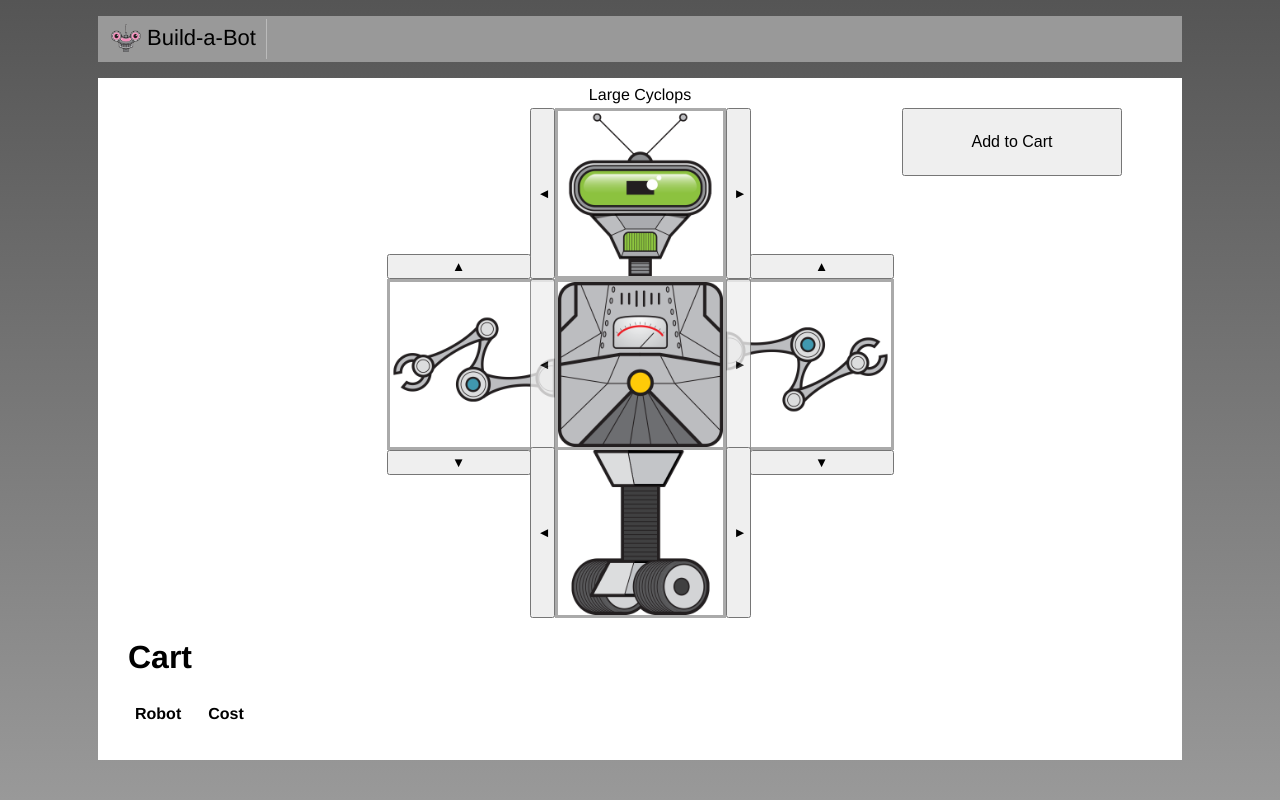
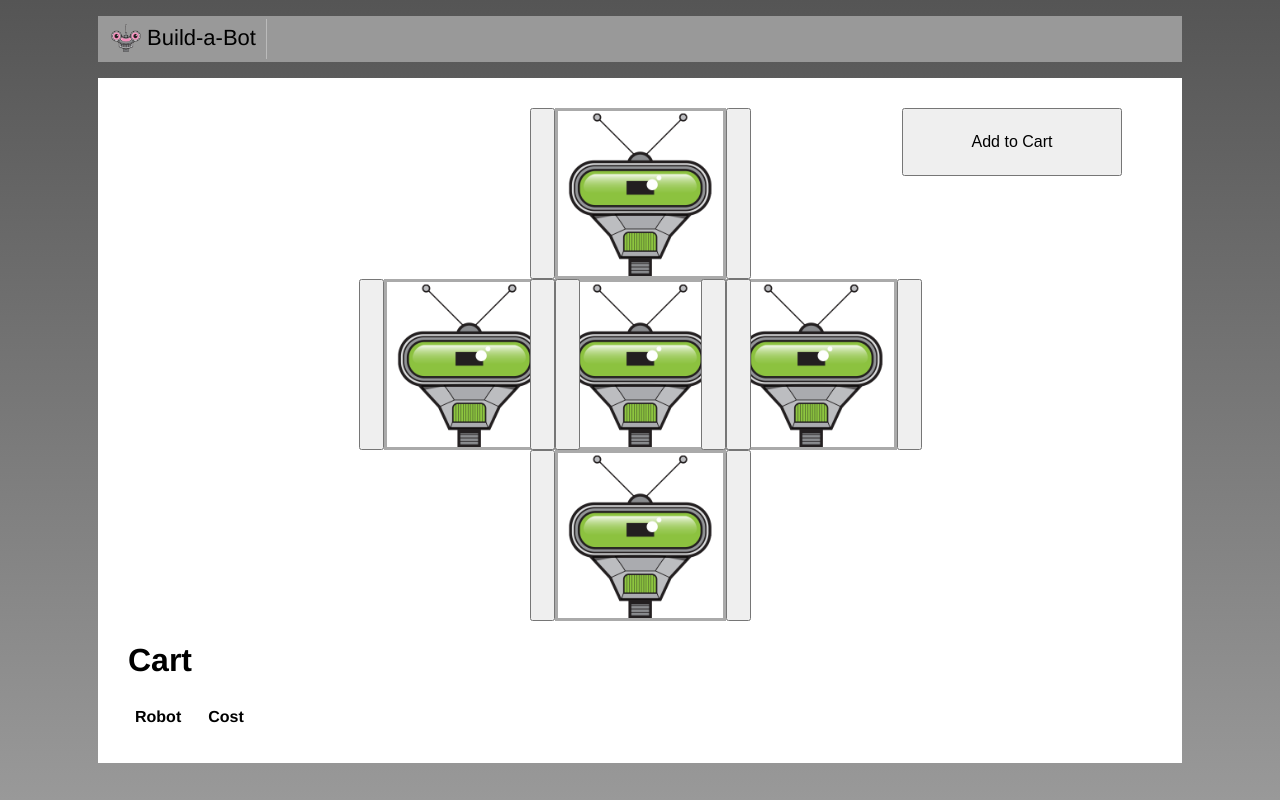
Before and after one commit to WilliamRichards2017/build-a-bot, a Vue app: page / in a window 1280 px wide. Built offline with nearby package versions, Linux system fonts and the light colour scheme.

Commit message:
refactoring to use partSelector components

```diff
--- /dev/null
+++ b/src/build-bot/PartSelector.vue
@@ -0,0 +1,158 @@
+<template>
+  <div class="part">
+    <img :src="selectedPart.src" title="arm"/>
+    <button @click="selectPreviousPart()" class="prev-selector"></button>
+    <button @click="selectNextPart()" class="next-selector"></button>
+    <span class="sale" v-show="selectedPart.onSale">Sale!</span>
+  </div>
+</template>
+
+<script>
+import availableParts from '../data/parts';
+
+const parts = availableParts.heads;
+
+function getPreviousValidIndex(index, length) {
+  const deprecatedIndex = index - 1;
+  return deprecatedIndex < 0 ? length - 1 : deprecatedIndex;
+}
+
+function getNextValidIndex(index, length) {
+  const incrementedIndex = index + 1;
+  return incrementedIndex > length - 1 ? 0 : incrementedIndex;
+}
+
+export default {
+  data() {
+    return { selectedPartIndex: 0 };
+  },
+  computed: {
+    selectedPart() {
+      return parts[this.selectedPartIndex];
+    },
+  },
+  methods: {
+    selectNextPart() {
+      this.selectedPartIndex = getNextValidIndex(
+        this.selectedPartIndex,
+        parts.length,
+      );
+    },
+    selectPreviousPart() {
+      this.selectedPartIndex = getPreviousValidIndex(
+        this.selectedPartIndex,
+        parts.length,
+      );
+    },
+
+  },
+};
+
+</script>
+
+<style scoped>
+.part {
+  position: relative;
+  width:165px;
+  height:165px;
+  border: 3px solid #aaa;
+}
+.sale {
+  position: absolute;
+  bottom: 5px;
+  right: 5px;
+  color: white;
+  background-color: red;
+  padding: 3px;
+}
+.part-title {
+  position: absolute;
+  width: 100%;
+  text-align: center;
+  font-size: 18px;
+  color: red;
+  padding-top: 5px;
+  top: -25px;
+}
+.part img {
+  width:165px;
+}
+.top {
+  border-bottom: none;
+}
+.left {
+  border-right: none;
+}
+.right {
+  border-left: none;
+}
+.bottom {
+  border-top: none;
+}
+.left img {
+  transform: rotate(-90deg);
+}
+.right img {
+  transform: rotate(90deg);
+}
+.prev-selector {
+  position: absolute;
+  z-index:1;
+  top: -3px;
+  left: -28px;
+  width: 25px;
+  height: 171px;
+}
+.next-selector {
+  position: absolute;
+  z-index:1;
+  top: -3px;
+  right: -28px;
+  width: 25px;
+  height: 171px;
+}
+.left .prev-selector:after,  .right .prev-selector:after{
+  content: '\25B2'
+}
+.left .next-selector:after, .right .next-selector:after {
+  content: '\25BC'
+}
+.top .prev-selector:after, .bottom .prev-selector:after, .center .prev-selector:after{
+  content: '\25C4'
+}
+.top .next-selector:after, .bottom .next-selector:after, .center .next-selector:after{
+  content: '\25BA'
+}
+.center .prev-selector, .center .next-selector {
+  opacity:0.8;
+}
+.left .prev-selector {
+  top: -28px;
+  left: -3px;
+  width: 144px;
+  height: 25px;
+}
+.left .next-selector {
+  top: auto;
+  bottom: -28px;
+  left: -3px;
+  width: 144px;
+  height: 25px;
+}
+.right .prev-selector {
+  top: -28px;
+  left: 24px;
+  width: 144px;
+  height: 25px;
+}
+.right .next-selector {
+  top: auto;
+  bottom: -28px;
+  left: 24px;
+  width: 144px;
+  height: 25px;
+}
+.highlight {
+  border: 1px solid red;
+}
+</style>
--- a/src/build-bot/RoboBuilder.vue
+++ b/src/build-bot/RoboBuilder.vue
@@ -2,39 +2,20 @@
   <div class="content">
     <button class="add-to-cart" @click="addToCart()">Add to Cart</button>
     <div class="top-row">
-      <div :class="[saleBorderClass, 'top', 'part']">
-        <div class="robot-name">
-          {{selectedRobot.head.title}}
-          <span v-if="selectedRobot.head.onSale" class="sale">Sale!</span>
-        </div>
-        <img :src="selectedRobot.head.src" title="head" alt=""/>
-        <button @click="selectPreviousHead()" class="prev-selector">&#9668;</button>
-        <button @click="selectNextHead()" class="next-selector">&#9658;</button>
-      </div>
+<!--        <div class="robot-name">-->
+<!--          {{selectedRobot.head.title}}-->
+<!--          <span v-if="selectedRobot.head.onSale" class="sale">Sale!</span>-->
+<!--        </div>-->
+      <PartSelector></PartSelector>
     </div>
     <div class="middle-row">
-      <div class="left part">
-        <img :src="selectedRobot.leftArm.src" title="left arm"/>
-        <button @click="selectPreviousLeftArm()" class="prev-selector">&#9650;</button>
-        <button @click="selectNextLeftArm()"  class="next-selector">&#9660;</button>
-      </div>
-      <div class="center part">
-        <img :src="selectedRobot.torso.src" title="torso"/>
-        <button @click="selectPreviousTorso()" class="prev-selector">&#9668;</button>
-        <button @click="selectNextTorso()" class="next-selector">&#9658;</button>
-      </div>
-      <div class="right part">
-        <img :src="selectedRobot.rightArm.src" title="right arm"/>
-        <button @click="selectPreviousRightArm()" class="prev-selector">&#9650;</button>
-        <button @click="selectNextRightArm()" class="next-selector">&#9660;</button>
-      </div>
+      <PartSelector></PartSelector>
+      <PartSelector></PartSelector>
+      <PartSelector></PartSelector>
+
     </div>
     <div class="bottom-row">
-      <div class="bottom part">
-        <img :src="selectedRobot.base.src" title="base"/>
-        <button @click="selectPreviousBase()" class="prev-selector">&#9668;</button>
-        <button @click="selectNextBase()" class="next-selector">&#9658;</button>
-      </div>
+      <PartSelector></PartSelector>
     </div>
     <div>
       <h1>Cart</h1>
@@ -59,41 +40,26 @@
 <script>
 import availableParts from '../data/parts';
 import createdHookMixin from './created-hook-mixin';
-
-function getPreviousValidIndex(index, length) {
-  const deprecatedIndex = index - 1;
-  return deprecatedIndex < 0 ? length - 1 : deprecatedIndex;
-}
-
-function getNextValidIndex(index, length) {
-  const incrementedIndex = index + 1;
-  return incrementedIndex > length - 1 ? 0 : incrementedIndex;
-}
+import PartSelector from './PartSelector.vue';
 
 export default {
   name: 'RobotBuilder',
+  components: { PartSelector },
   data() {
     return {
       availableParts,
       cart: [],
-      selectedHeadIndex: 0,
-      selectedTorsoIndex: 0,
-      selectedLeftArmIndex: 0,
-      selectedRightArmIndex: 0,
-      selectedBaseIndex: 0,
+      selectedRobot: {
+        head: {},
+        leftArm: {},
+        rightArm: {},
+        torso: {},
+        base: {},
+      },
     };
   },
   mixins: [createdHookMixin],
   computed: {
-    selectedRobot() {
-      return {
-        head: availableParts.heads[this.selectedHeadIndex],
-        leftArm: availableParts.arms[this.selectedLeftArmIndex],
-        rightArm: availableParts.arms[this.selectedRightArmIndex],
-        torso: availableParts.torsos[this.selectedTorsoIndex],
-        base: availableParts.bases[this.selectedBaseIndex],
-      };
-    },
     saleBorderClass() {
       return this.selectedRobot.head.onSale ? 'sale-border' : '';
     },
@@ -112,46 +78,6 @@ export default {
         + robot.torso.cost
         + robot.base.cost;
       this.cart.push({ ...robot, cost });
-    },
-    selectNextHead() {
-      this.selectedHeadIndex = getNextValidIndex(this.selectedHeadIndex,
-        availableParts.heads.length);
-    },
-    selectPreviousHead() {
-      this.selectedHeadIndex = getPreviousValidIndex(this.selectedHeadIndex,
-        availableParts.heads.length);
-    },
-    selectNextRightArm() {
-      this.selectedRightArmIndex = getNextValidIndex(this.selectedRightArmIndex,
-        availableParts.arms.length);
-    },
-    selectPreviousRightArm() {
-      this.selectedRightArmIndex = getPreviousValidIndex(this.selectedRightArmIndex,
-        availableParts.arms.length);
-    },
-    selectNextLeftArm() {
-      this.selectedLeftArmIndex = getNextValidIndex(this.selectedLeftArmIndex,
-        availableParts.arms.length);
-    },
-    selectPreviousLeftArm() {
-      this.selectedLeftArmIndex = getPreviousValidIndex(this.selectedLeftArmIndex,
-        availableParts.arms.length);
-    },
-    selectNextTorso() {
-      this.selectedTorsoIndex = getNextValidIndex(this.selectedTorsoIndex,
-        availableParts.torsos.length);
-    },
-    selectPreviousTorso() {
-      this.selectedTorsoIndex = getPreviousValidIndex(this.selectedTorsoIndex,
-        availableParts.torsos.length);
-    },
-    selectNextBase() {
-      this.selectedBaseIndex = getNextValidIndex(this.selectedBaseIndex,
-        availableParts.bases.length);
-    },
-    selectPreviousBase() {
-      this.selectedBaseIndex = getPreviousValidIndex(this.selectedBaseIndex,
-        availableParts.bases.length);
     },
   },
 };
```
